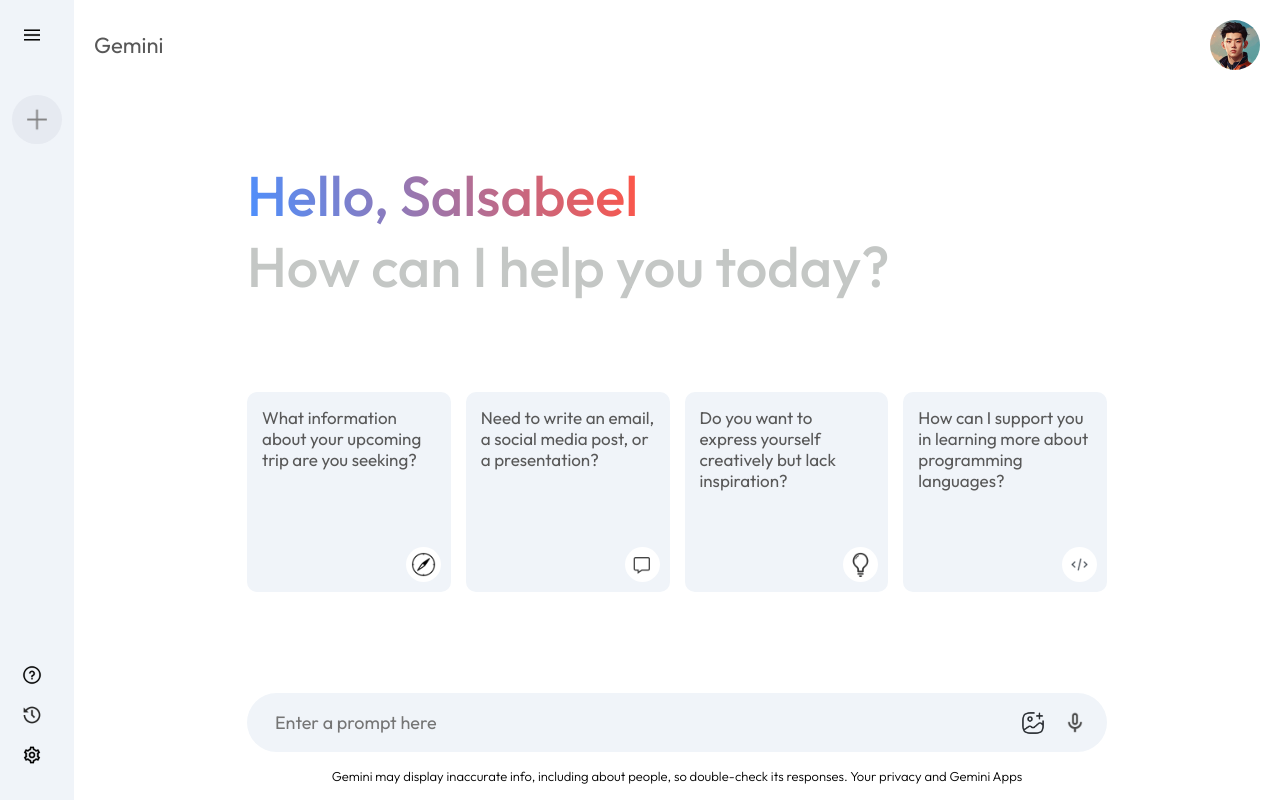
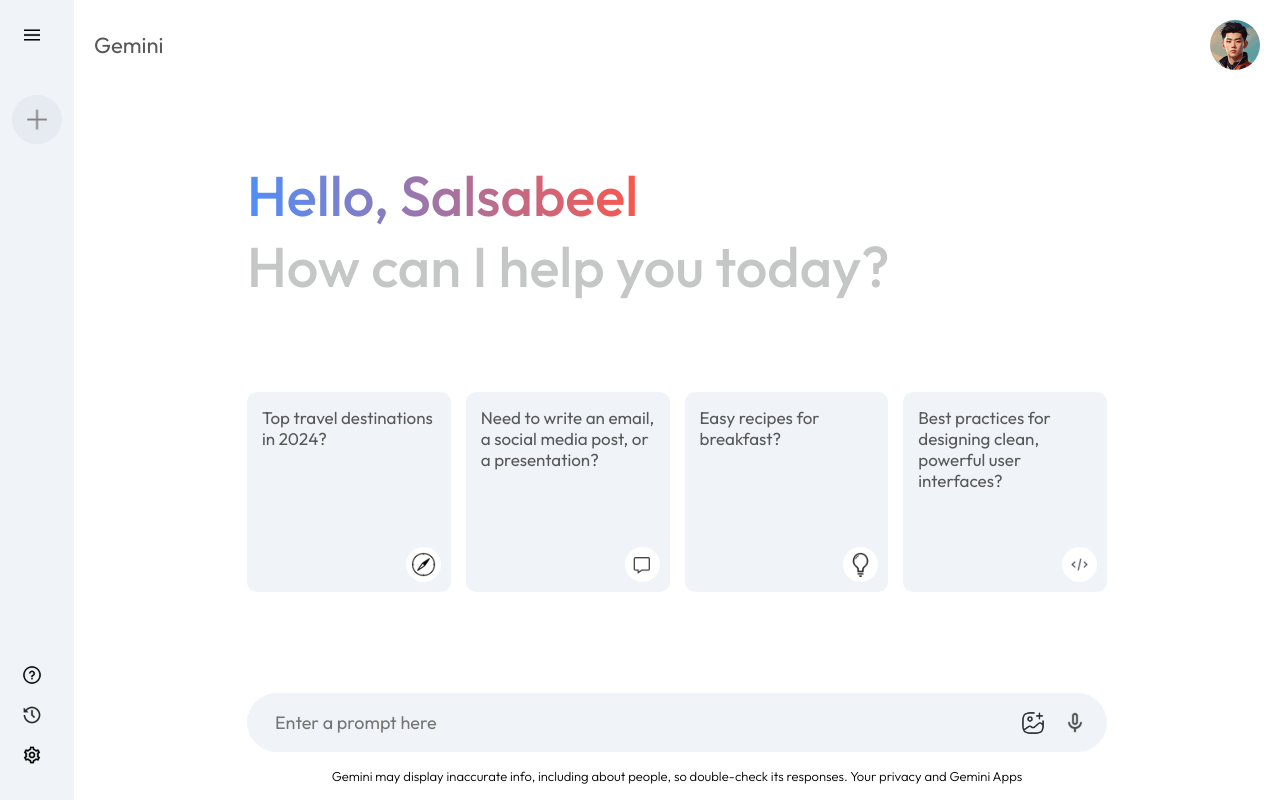
Before and after one commit to salsabeel10/gemini-clone, a React (Vite) app: page / in a window 1280 px wide. Built offline with nearby package versions, Linux system fonts and the light colour scheme.

Commit message:
fixed card content to search

```diff
--- a/src/Components/Main/Cards.jsx
+++ b/src/Components/Main/Cards.jsx
@@ -1,11 +1,13 @@
-import React, { useState } from 'react'
+import React, { useContext, useState } from 'react'
 import { assets } from '../../assets/assets'
+import { Context } from '../../Context/Context'
 import './Main.css'
 
 const Cards = () => {
+    const {setInput} =useContext(Context)
     const [cardInput, setCardInput] = useState(null)
     const handleClick=(t)=>{
-        setCardInput(t)
+        setInput(t)
         console.log(cardInput)
     }
 
--- a/src/assets/assets.js
+++ b/src/assets/assets.js
@@ -15,11 +15,11 @@
 import gemini_icon from './gemini_icon.png'
 
 const cardTexts = [
-  'What information about your upcoming trip are you seeking?',
+  'Top travel destinations in 2024?',
   'Need to write an email, a social media post, or a presentation?',
-  'Do you want to express yourself creatively but lack inspiration?',
-  'How can I support you in learning more about programming languages?',
-];
+  'Easy recipes for breakfast?',
+  'Best practices for designing clean, powerful user interfaces?',
+]
 
 export const assets = {
   history_icon,
@@ -37,5 +37,5 @@
   code_icon,
   send_icon,
   gemini_icon,
-    cardTexts
+  cardTexts,
 }
```
Lines whose indentation alone changed are shown as unchanged.
